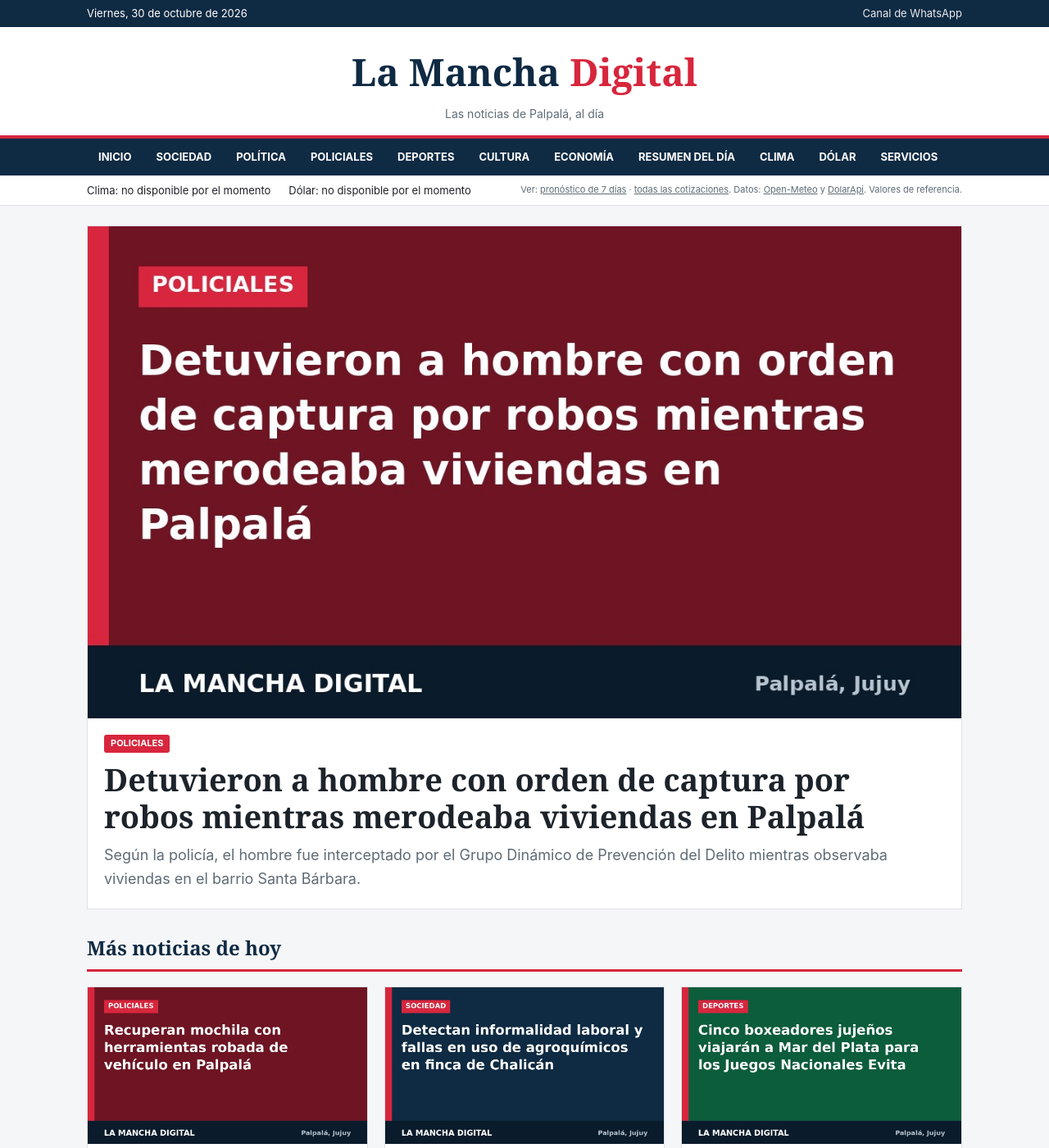
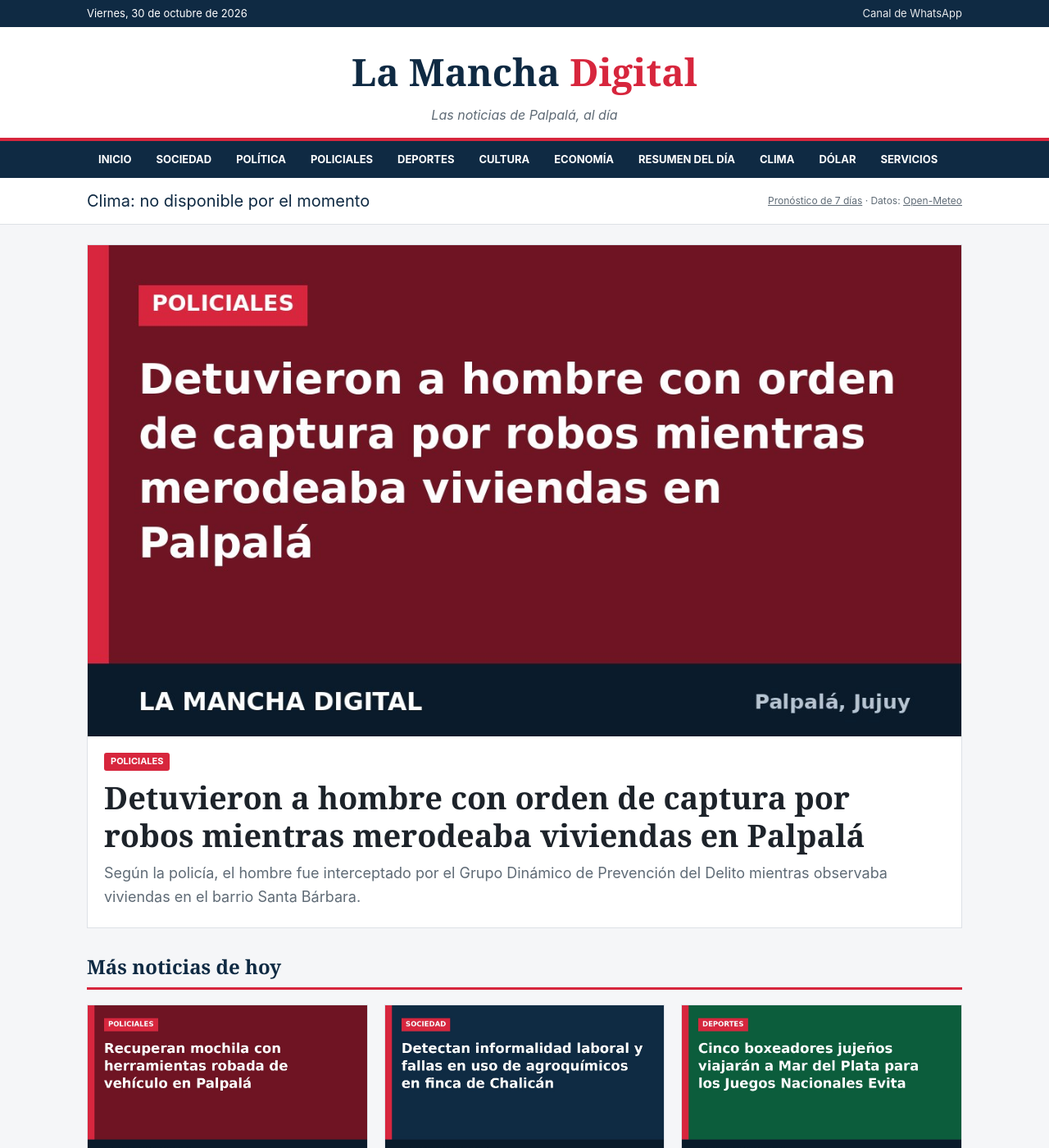
Before and after one commit to lamanchadigital/lamanchadigital.github.io, a Jekyll site: the page built from index.html, in a window 1280 px wide and 1400 px high. Shown: the whole window at 82% size. Built offline with Jekyll 4.4.1, drawn with Linux system fonts in a browser that asks for light colours.

Commit message:
Update default.html

```diff
--- a/_layouts/default.html
+++ b/_layouts/default.html
@@ -7,10 +7,15 @@
   {% feed_meta %}
   <link rel='stylesheet' href='{{ '/assets/css/estilo.css' | relative_url }}'>
   <style>
-    .datos{background:#fff;border-bottom:1px solid #DDE1E6;font-size:13px}
-    .datos .contenedor{display:flex;flex-wrap:wrap;align-items:center;gap:6px 22px;padding-top:8px;padding-bottom:8px}
-    .datos .fuentes{margin-left:auto;color:#5F6B76;font-size:11px}
-    .datos .fuentes a{text-decoration:underline}
+    .marca img{max-height:90px}
+    .marca p{font-size:16px;font-style:italic;color:#5F6B76}
+    .clima-barra{background:#fff;border-bottom:1px solid #DDE1E6}
+    .clima-barra .contenedor{display:flex;flex-wrap:wrap;align-items:center;justify-content:space-between;gap:6px 24px;padding-top:12px;padding-bottom:12px}
+    #clima{font-size:20px;color:#0F2A43}
+    #clima .temp{font-size:34px;font-weight:700;color:#0F2A43;margin:0 8px}
+    #clima .rango{font-size:16px;color:#5F6B76}
+    .clima-enlace{font-size:12px;color:#5F6B76}
+    .clima-enlace a{text-decoration:underline}
   </style>
 </head>
 <body>
@@ -40,11 +45,10 @@
       {% endfor %}
     </div>
   </nav>
-  <div class='datos'>
+  <div class='clima-barra'>
     <div class='contenedor'>
-      <span id='clima'>Clima: cargando...</span>
-      <span id='dolar'>Dólar: cargando...</span>
-      <span class='fuentes'>Ver: <a href='{{ '/clima/' | relative_url }}'>pronóstico de 7 días</a> · <a href='{{ '/dolar/' | relative_url }}'>todas las cotizaciones</a>. Datos: <a href='https://open-meteo.com/'>Open-Meteo</a> y <a href='https://dolarapi.com/'>DolarApi</a>. Valores de referencia.</span>
+      <span id='clima'>Cargando el clima...</span>
+      <span class='clima-enlace'><a href='{{ '/clima/' | relative_url }}'>Pronóstico de 7 días</a> · Datos: <a href='https://open-meteo.com/'>Open-Meteo</a></span>
     </div>
   </div>
   <main><div class='contenedor'>{{ content }}</div></main>
@@ -89,31 +94,17 @@
       }
 
       var clima = document.getElementById('clima');
-      var dolar = document.getElementById('dolar');
-      var peso = new Intl.NumberFormat('es-AR', {maximumFractionDigits: 0});
-
       var urlClima = 'https://api.open-meteo.com/v1/forecast?latitude=-24.26&longitude=-65.21&current=temperature_2m,weather_code&daily=temperature_2m_max,temperature_2m_min&timezone=America%2FArgentina%2FJujuy&forecast_days=1';
       fetch(urlClima)
         .then(function (r) { return r.json(); })
         .then(function (d) {
           var ic = descripcion(d.current.weather_code);
-          clima.textContent = ic[0] + ' Palpalá ' + Math.round(d.current.temperature_2m) + ' °C, ' + ic[1] +
-            ' (mín ' + Math.round(d.daily.temperature_2m_min[0]) + ' °, máx ' + Math.round(d.daily.temperature_2m_max[0]) + ' °)';
+          var t = Math.round(d.current.temperature_2m);
+          var mn = Math.round(d.daily.temperature_2m_min[0]);
+          var mx = Math.round(d.daily.temperature_2m_max[0]);
+          clima.innerHTML = `${ic[0]} <strong>Palpalá</strong> <span class='temp'>${t} °C</span> ${ic[1]} <span class='rango'>· mín ${mn}° · máx ${mx}°</span>`;
         })
         .catch(function () { clima.textContent = 'Clima: no disponible por el momento'; });
-
-      function cotizacion(tipo) {
-        return fetch('https://dolarapi.com/v1/dolares/' + tipo).then(function (r) { return r.json(); });
-      }
-      Promise.all([cotizacion('oficial'), cotizacion('blue')])
-        .then(function (res) {
-          var o = res[0];
-          var b = res[1];
-          var hora = new Date(o.fechaActualizacion).toLocaleTimeString('es-AR', {hour: '2-digit', minute: '2-digit'});
-          dolar.textContent = '💵 Dólar (compra / venta): Oficial $' + peso.format(o.compra) + ' / $' + peso.format(o.venta) +
-            ' · Blue $' + peso.format(b.compra) + ' / $' + peso.format(b.venta) + ' · actualizado ' + hora;
-        })
-        .catch(function () { dolar.textContent = 'Dólar: no disponible por el momento'; });
     })();
   </script>
 </body>
```
Also changed, not shown: other parts of _layouts/default.html (+1 -0 lines).
